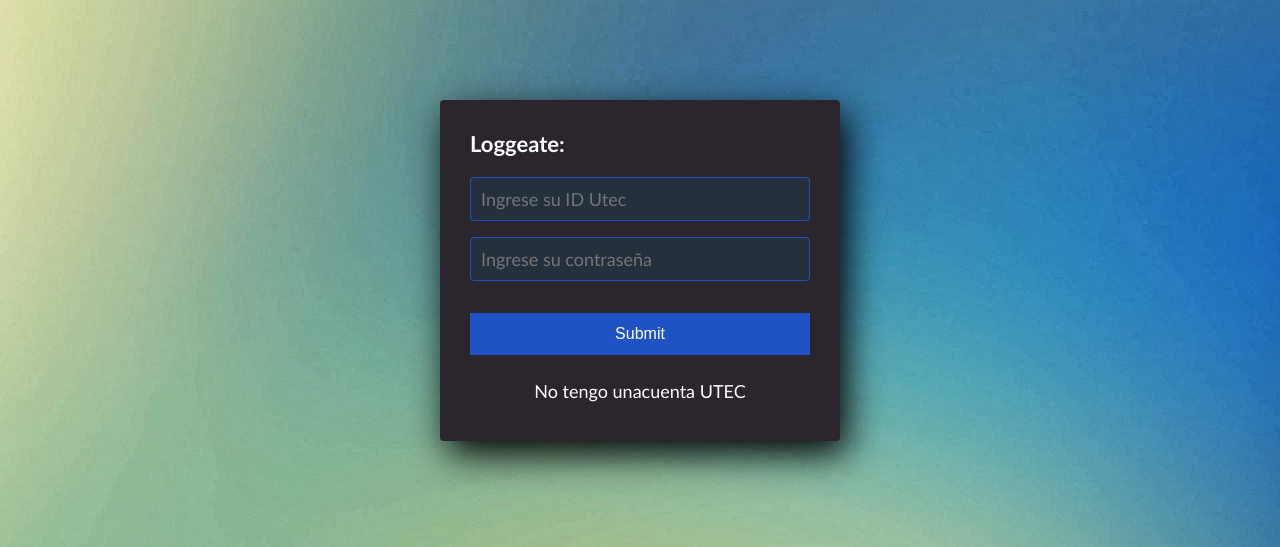
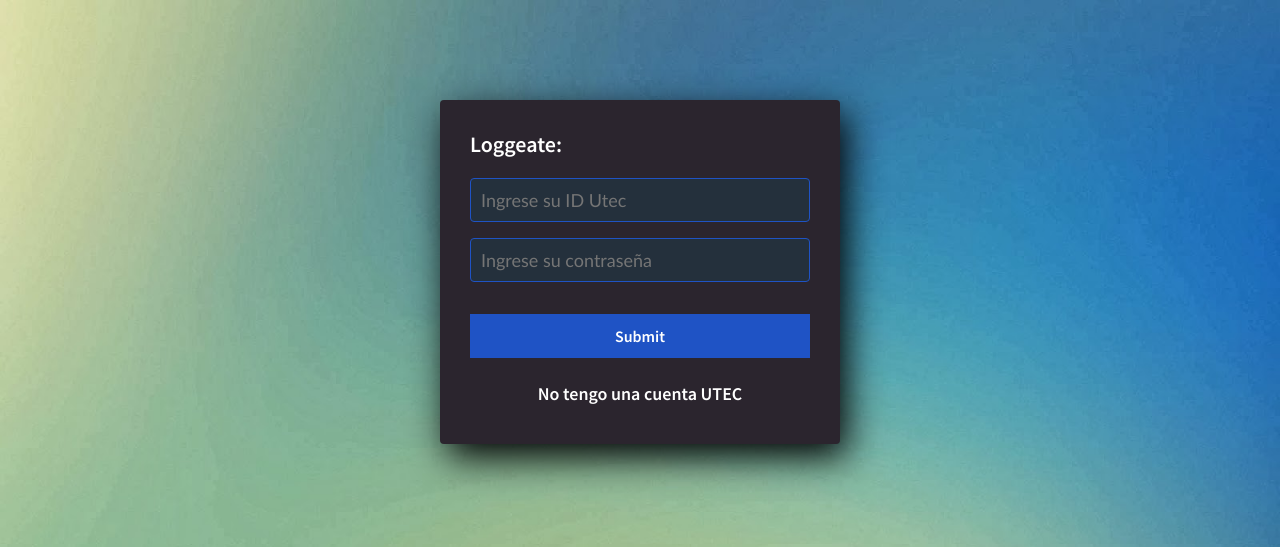
Before and after one commit to shadow-maker/Scheduler-UTEC, a Flask app: page /auth/login/ in a window 1280 px wide. Shown: the top 547 px of the page. Run offline with Flask 2, Linux system fonts and the light colour scheme; parts of the project's set-up code (start-up, migrations or seed data) failed here and were passed over.

Commit message:
Cambios minimos

```diff
--- a/app/templates/auth/login.html
+++ b/app/templates/auth/login.html
@@ -1,12 +1,15 @@
 <!DOCTYPE html>
-<html lang="en">
+<html lang="es">
+
 <head>
 	<meta charset="UTF-8">
 	<meta name="viewport" content="width=device-width, initial-scale=1.0">
 	<meta http-equiv="X-UA-Compatible" content="ie=edge">
+	<link rel="stylesheet" href="/static/style/main.css">
 	<link rel="stylesheet" href="/static/style/single_form.css">
 	<title>Login</title>
 </head>
+
 <body>
 	<section class="form-register">
 		<h4>Loggeate: </h4>
@@ -34,10 +37,11 @@
 			</div>
 		</form>
 
-    <p><a href="/auth/register/">No tengo unacuenta UTEC</a></p>
+		<p><a href="/auth/register/">No tengo una cuenta UTEC</a></p>
 
 	</section>
 
 
 </body>
+
 </html>
```
Lines whose indentation alone changed are shown as unchanged.
